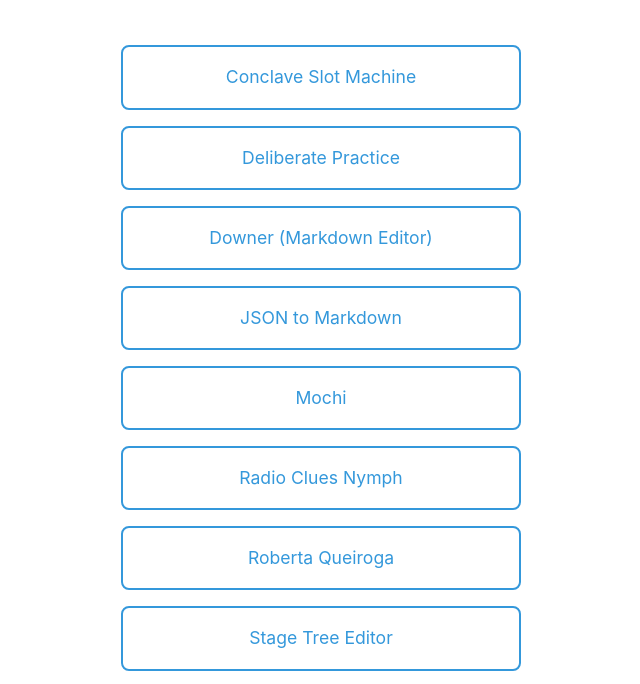
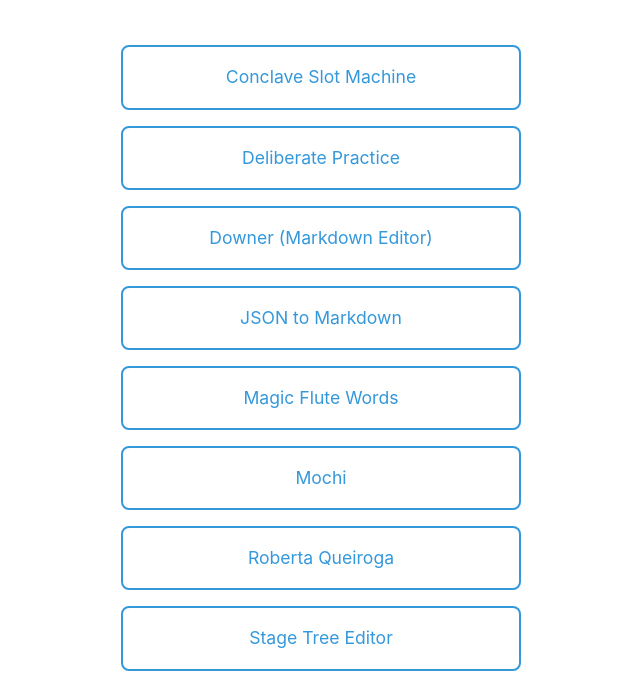
Before and after one commit to pauloqueiroga/queirogaville-website, a plain HTML site: page index.html in a window 1280 px wide. Shown: the part 376-1060 px from the top of the page, without its empty margins (319-959 px from the left). Drawn offline with Linux system fonts and the light colour scheme.

Commit message:
new name - magic flute words

```diff
--- a/index.html
+++ b/index.html
@@ -28,8 +28,8 @@
                     <a href="https://pages.pauloq.com" class="link-item">Deliberate Practice</a>
                     <a href="https://github.com/pauloqueiroga/downer" class="link-item">Downer (Markdown Editor)</a>
                     <a href="https://pauloq.com/json-to-md" class="link-item">JSON to Markdown</a>
+                    <a href="https://pauloq.com/55/" class="link-item">Magic Flute Words</a>
                     <a href="kitty.html" class="link-item">Mochi</a>
-                    <a href="https://pauloq.com/55/" class="link-item">Radio Clues Nymph</a>
                     <a href="https://robertaqueiroga.com" class="link-item">Roberta Queiroga</a>
                     <a href="https://pauloq.com/stage-tree" class="link-item">Stage Tree Editor</a>
                     <a href="https://www.tikitala.com" class="link-item">Tikitala</a>
```
